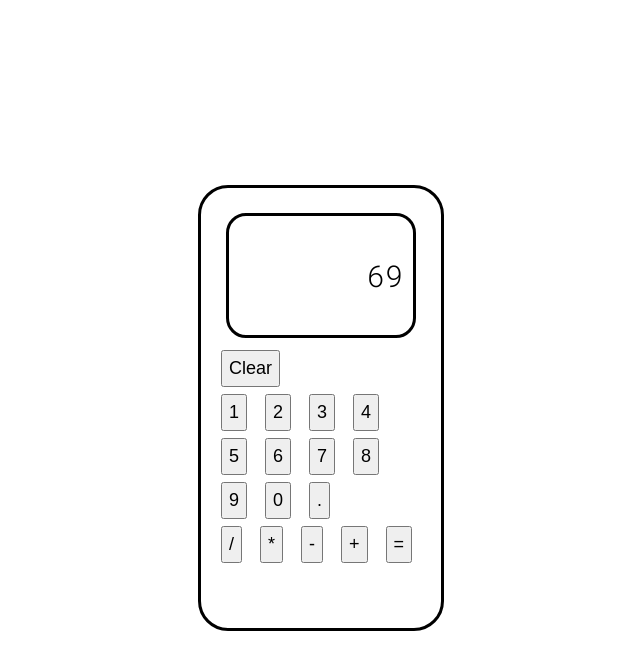
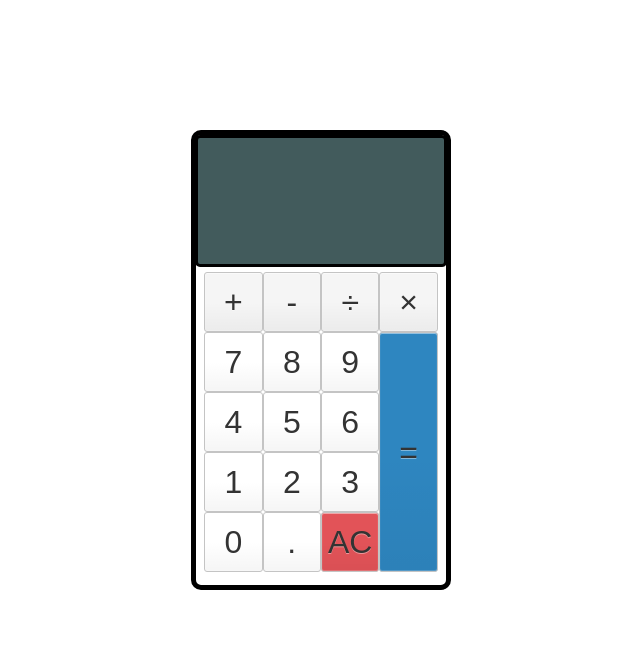
Before and after one commit to ryuzakiakira/calculator, a plain HTML site: page index.html in a window 1280 px wide. Shown: the whole page, without its empty margins (319-959 px from the left). Drawn offline with Linux system fonts and the light colour scheme.

Commit message:
done with the ui, reworking functionality

```diff
--- a/css/style.css
+++ b/css/style.css
@@ -1,30 +1,81 @@
-main {
+body {
+    padding: 20px;
+    margin: 20px;
     font-family: 'Roboto Mono', monospace;
-    font-size: 30px;
+}
+
+main{
     display: flex;
-    flex-direction: column;
     justify-content: center;
     align-items: center;
-    height: 100vh;
+    height: 80dvh;
 }
 
 .calculator {
-    border: solid;
-    padding: 20px;
-    border-radius: 30px;
-    height: 400px;
-    width: 200px;
+    display: flex;
+    flex-direction: column;
+    align-items: center;
+    justify-content: flex-start;
+    height: 450px;
+    width: 250px;
+    border: solid 5px black;
+    border-radius: 10px;
 }
 
 .screen {
-    border: solid;
-    padding: 10px;
-    margin: 5px;
-    border-radius: 20px;
-    text-align: right;
+    margin: 0px 0px 5px 0px;
+    padding: 23px;
+    height: 80px;
+    width: 200px;
+    border: solid 3px black;
+    border-radius: 5px;
+    background-color: rgba(5, 38, 39, 0.753);
 }
 
-.btn {
-    font-size: 18px;
-    padding: 6px;
+.keys {
+    display: grid;
+    grid-template-columns: repeat(4, 1fr);
+    grid-template-rows: repeat(4, 1fr);
 }
+
+.operator {
+    background-color: whitesmoke;
+}
+
+.equal-sign {
+    grid-column-start: 4;
+    grid-column-end: 4;
+    grid-row-start: 2;
+    grid-row-end: 6;
+    height: 100%;
+    background-color: rgb(46, 134, 192);
+}
+
+button {
+    height: 60px;
+    background-color: #fff;
+    border-radius: 3px;
+    border: 1px solid #c4c4c4;
+    background-color: transparent;
+    font-size: 2rem;
+    color: #333;
+    background-image: linear-gradient(to bottom,transparent,transparent 50%,rgba(0,0,0,.04));
+    box-shadow: inset 0 0 0 1px rgba(255,255,255,.05), inset 0 1px 0 0 rgba(255,255,255,.45), inset 0 -1px 0 0 rgba(255,255,255,.15), 0 1px 0 0 rgba(255,255,255,.15);
+    text-shadow: 0 1px rgba(255,255,255,.4);
+}
+
+button:hover {
+    background-color: #f0e2e2;
+}
+
+.equal-sign:hover {
+    background-color: rgb(40, 112, 160);
+}
+
+.all-clear {
+    background-color: rgb(226, 83, 88);
+}
+
+.all-clear:hover {
+    background-color: rgb(201, 65, 70);
+}
--- a/index.html
+++ b/index.html
@@ -13,34 +13,35 @@
 <body>
     <main>
         <div class="calculator">
-            <div class="screen">
-                <p class="screen-text">69</p>
-            </div>
-            <div id="calculator-keys" class="keys">
-                <div class="operation-keys top">
-                    <button id="clear" class="btn">Clear</button>
-                </div>
-                <div class="num-keys">
-                    <button id="1" class="btn">1</button>
-                    <button id="2" class="btn">2</button>
-                    <button id="3" class="btn">3</button>
-                    <button id="4" class="btn">4</button>
-                    <button id="5" class="btn">5</button>
-                    <button id="6" class="btn">6</button>
-                    <button id="7" class="btn">7</button>
-                    <button id="8" class="btn">8</button>
-                    <button id="9" class="btn">9</button>
-                    <button id="0" class="btn">0</button>
-                    <button id="." class="btn">.</button>
-                </div>
-                <div class="operation-keys right">
-                    <button id="/" class="btn">/</button>
-                    <button id="*" class="btn">*</button>
-                    <button id="-" class="btn">-</button>
-                    <button id="+" class="btn">+</button>
-                    <button id="=" class="btn">=</button>
-                </div>
-            </div>
+           <div id="calculator-screen">
+            <input type="text" class="screen" value="" disabled>
+           </div>
+           <div class="keys">
+            <button type="button" class="operator" value="+">+</button>
+            <button type="button" class="operator" value="-">-</button>
+            <button type="button" class="operator" value="*">&divide;</button>
+            <button type="button" class="operator" value="/">&times;</button>
+
+            <button type="button" value="7">7</button>
+            <button type="button" value="8">8</button>
+            <button type="button" value="9">9</button>
+
+            <button type="button" value="4">4</button>
+            <button type="button" value="5">5</button>
+            <button type="button" value="6">6</button>
+
+            <button type="button" value="1">1</button>
+            <button type="button" value="2">2</button>
+            <button type="button" value="3">3</button>
+
+            <button type="button" value="0">0</button>
+            <button type="button" class="decimal" value=".">.</button>
+            <button type="button" class="all-clear" value="all-clear">AC</button>
+
+            <button type="button" class="equal-sign operator" value="=">=</button>
+
+
+           </div>
         </div>
     </main>
 </body>
--- a/js/app.js
+++ b/js/app.js
@@ -1,3 +1,5 @@
+const availableOperators = ['/', '*', '-', '+']
+
 // calculator functions
 
 function add(a, b) {
@@ -16,18 +18,9 @@ function divide(a, b) {
     return a / b;
 };
 
-// variables to store the input
-
-let value1;
-let operationalOperator;
-let value2;
-
 //performs whichever operation is suited
 
 function operate(a, operator, b) {
-    value1 = a;
-    operationalOperator = operator;
-    value2 = b;
     if (operator === '+') {
         return add(a, b);
     } else if (operator === '-') {
@@ -38,16 +31,3 @@ function operate(a, operator, b) {
         return divide(a, b);
     };
 };
-
-// update screen
-
-function updateScreen(e) {
-    const onScreen = e.target.id;
-    const screen = document.querySelector('.screen-text')
-    screen.textContent = onScreen;
-};
-
-const keys = document.getElementById('calculator-keys')
-keys.addEventListener('click', (event => {
-    updateScreen(event);
-}));
```
